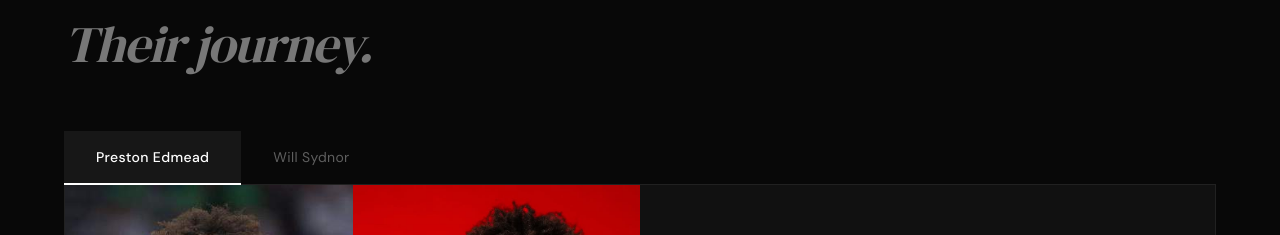
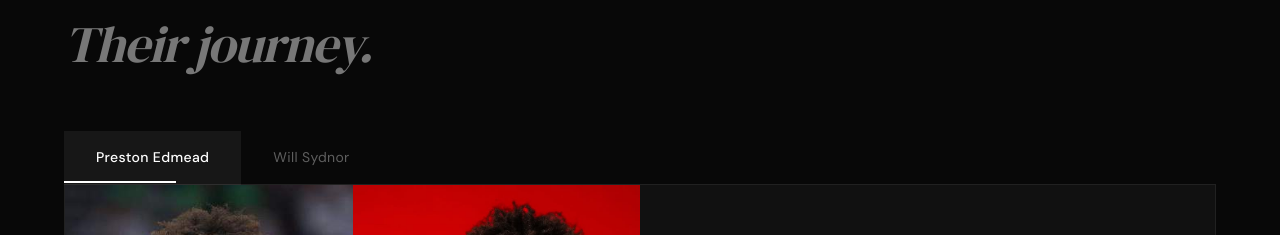
Before and after one commit to hfirestone/LSG, a Next.js app: page / in a window 1280 px wide. Shown: the part 2320-2555 px from the top of the page. Built offline with nearby package versions, Linux system fonts and the light colour scheme.

Commit message:
Players auto-rotate

```diff
--- a/components/Clients.tsx
+++ b/components/Clients.tsx
@@ -1,7 +1,7 @@
 "use client";
 import { useReveal } from "./useReveal";
 import Image from "next/image";
-import { useState } from "react";
+import { useState, useEffect } from "react";
 
 const athletes = [
   {
@@ -29,6 +29,30 @@ const athletes = [
 export default function Clients() {
   const ref = useReveal();
   const [active, setActive] = useState(0);
+  const [progress, setProgress] = useState(0);
+
+  // Auto-advance every 10 seconds
+  useEffect(() => {
+    setProgress(0);
+    const interval = setInterval(() => {
+      setProgress((p) => {
+        if (p >= 100) {
+          setActive((a) => (a + 1) % athletes.length);
+          return 0;
+        }
+        return p + 1;
+      });
+    }, 100); // increments every 100ms → 100 steps × 100ms = 10s
+
+    return () => clearInterval(interval);
+  }, [active]);
+
+  // Manual click resets the timer
+  const handleClick = (i: number) => {
+    setActive(i);
+    setProgress(0);
+  };
+
   const athlete = athletes[active];
 
   return (
@@ -44,22 +68,29 @@ export default function Clients() {
           </h2>
         </div>
 
-        {/* Carousel tabs */}
+        {/* Carousel tabs with progress bar */}
         <div className="reveal flex gap-0 mb-0" style={{ borderBottom: "1px solid rgba(255,255,255,0.1)" }}>
           {athletes.map((a, i) => (
             <button
               key={a.name}
-              onClick={() => setActive(i)}
-              className="px-8 py-4 text-sm tracking-wide transition-all duration-200 text-left"
+              onClick={() => handleClick(i)}
+              className="relative px-8 py-4 text-sm tracking-wide transition-all duration-200 text-left overflow-hidden"
               style={{
                 background: active === i ? "rgba(255,255,255,0.06)" : "transparent",
                 color: active === i ? "var(--white)" : "rgba(255,255,255,0.35)",
-                borderBottom: active === i ? "2px solid var(--white)" : "2px solid transparent",
                 fontWeight: active === i ? 500 : 400,
+                borderBottom: active === i ? "2px solid transparent" : "2px solid transparent",
                 marginBottom: "-1px",
               }}
             >
               {a.name}
+              {/* Progress bar at bottom of active tab */}
+              {active === i && (
+                <div
+                  className="absolute bottom-0 left-0 h-0.5 transition-none"
+                  style={{ width: `${progress}%`, background: "var(--white)" }}
+                />
+              )}
             </button>
           ))}
         </div>
@@ -127,12 +158,12 @@ export default function Clients() {
           </div>
         </div>
 
-        {/* Carousel dots */}
+        {/* Dot indicators */}
         <div className="flex gap-3 mt-6 justify-center">
           {athletes.map((_, i) => (
             <button
               key={i}
-              onClick={() => setActive(i)}
+              onClick={() => handleClick(i)}
               className="rounded-full transition-all duration-200"
               style={{
                 width: active === i ? "24px" : "8px",
```
Also changed, not shown: public/will-jaspers.jpg (added), public/will-rutgers.jpg (added).
